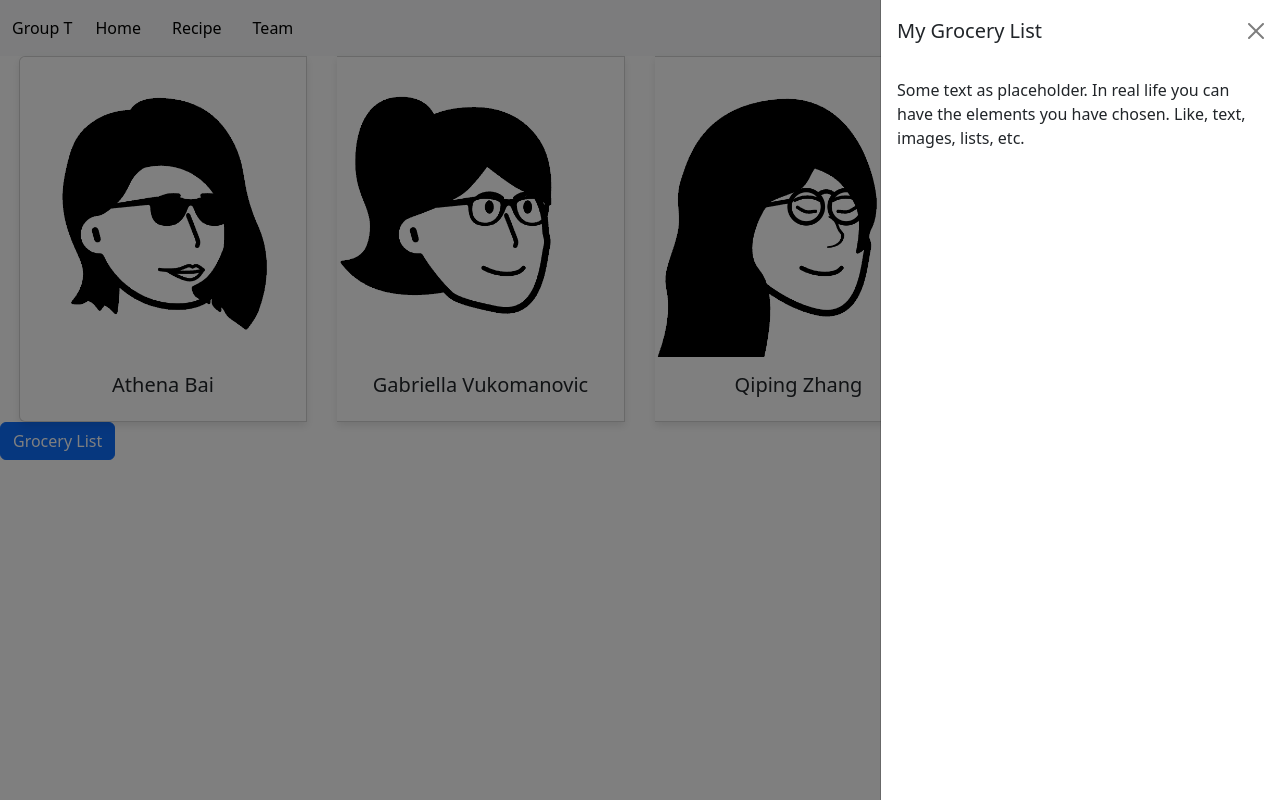
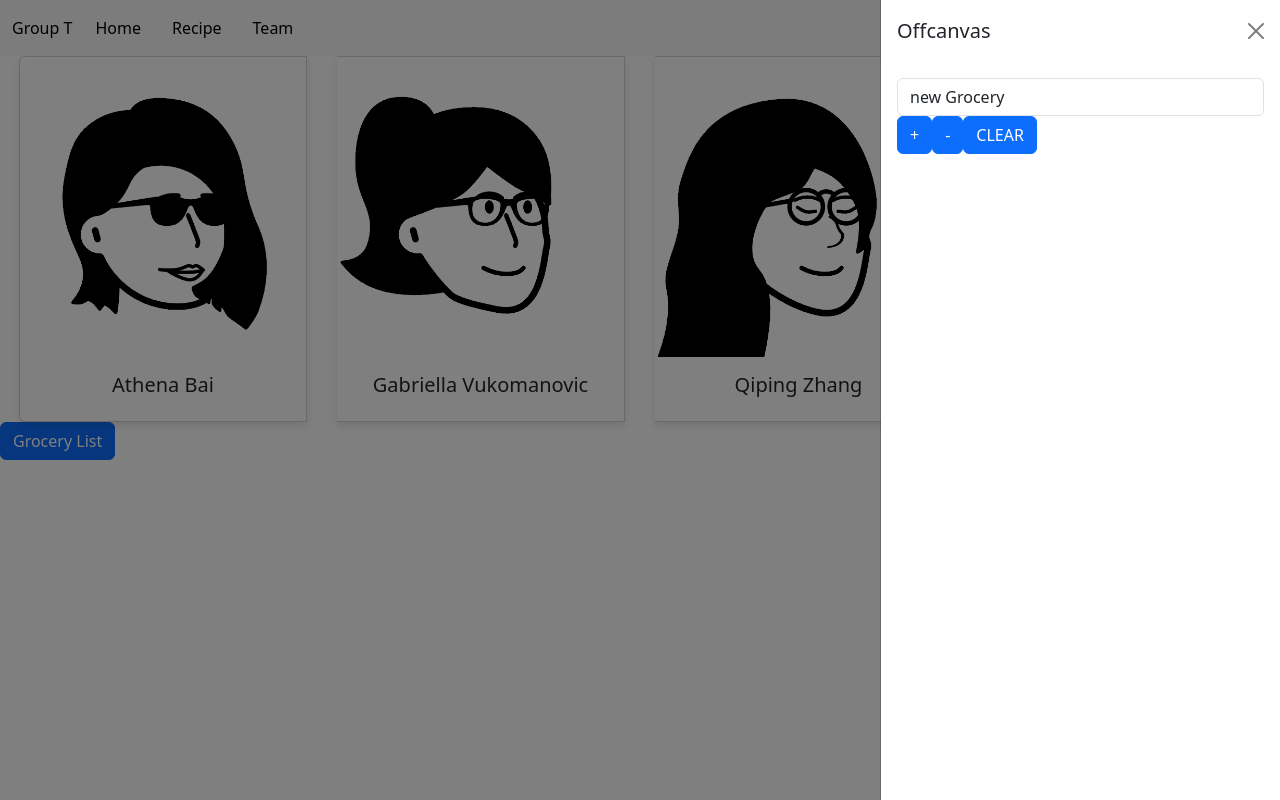
Before and after one commit to GabbyV03/cosi-103a, a React (Create React App) app in the folder recipeapp/: page /Team in a window 1280 px wide. Both pictures are taken after a click on the button "Grocery List". Built offline with nearby package versions, Linux system fonts and the light colour scheme.

Commit message:
qpz-revise glist

```diff
--- a/recipeapp/src/Groceryoffcanvas.js
+++ b/recipeapp/src/Groceryoffcanvas.js
@@ -9,11 +9,70 @@ import Form from 'react-bootstrap/Form';
 
 function Groceryoffcanvas(props){
   const [show, setShow] = useState(false);
-  const [groceryList, setGroceryList] = useState([]);
-  const [newItem, setNewItem] = useState('');
 
   const handleClose = () => setShow(false);
   const handleShow = () => setShow(true);
+/*  const initglist = [
+    {id:1, g:'one egg',checked: false},
+    {id:2, g:'two pple',checked: false},
+    {id:3, g:'two tomatoes',checked: false}
+  ] */
+
+  //const initglist = useContext(MyContext).glist;
+  let initglist = props.glist;
+  let idxcount ={initglist}.length;
+  const[gglists,setGglists] = useState(initglist);
+  const[newg,setNewg] = useState('new Grocery');
+  //const [tp, setTp] = useState(0);
+
+  useEffect (()=>{
+  //alert("new"+props.glist.length+"g");
+    initglist =[...props.glist];
+    setGglists(initglist);
+  },[props.tp]);
+  //});
+
+
+  const handleAdd =() =>{
+    idxcount= idxcount+1;
+    setGglists(current =>[...current,{id:idxcount,g:newg,checked:false}]);
+  }
+
+
+  function handleCheck(idx){
+    const newgl = gglists.map((element,index)=>{
+        if (index=== idx){
+            element.checked = !element.checked;
+            //setNewg(element.g);
+        }
+        return element;
+    });
+
+    setGglists(newgl);
+
+
+  }
+
+  function handleDel(){
+    setGglists(current=>
+        current.filter(gglists=>{
+            return gglists.checked !== true;
+        })
+    );
+
+  }
+
+  function handleClear(){
+
+    setGglists(current=>
+        current.filter(gglists=>{
+            return null;
+        })
+    );
+    idxcount =0;
+
+  }
+
 
   return (
     <>
@@ -21,13 +80,28 @@ function Groceryoffcanvas(props){
         Grocery List
       </Button>
 
-      <Offcanvas show={show} onHide={handleClose} placement="end">
+      <Offcanvas show={show} onHide={handleClose} placement ='end'>
         <Offcanvas.Header closeButton>
-          <Offcanvas.Title>My Grocery List</Offcanvas.Title>
+          <Offcanvas.Title>Offcanvas</Offcanvas.Title>
         </Offcanvas.Header>
         <Offcanvas.Body>
-          Some text as placeholder. In real life you can have the elements you
-          have chosen. Like, text, images, lists, etc.
+        {gglists.map((element, index) => {
+           return (
+              <div>
+
+                <Form.Check  key={index} checked={element.checked}
+                     onClick={()=>{handleCheck(index);}} label={element.g}>
+                </Form.Check>
+
+
+              </div>
+
+            );
+          })}
+        <Form.Control as='input' value={newg} onChange={e=>setNewg(e.target.value)}></Form.Control>
+        <Button onClick={handleAdd}>+</Button>
+        <Button onClick={handleDel}>-</Button>
+        <Button onClick={handleClear}>CLEAR</Button>
         </Offcanvas.Body>
       </Offcanvas>
     </>
```
